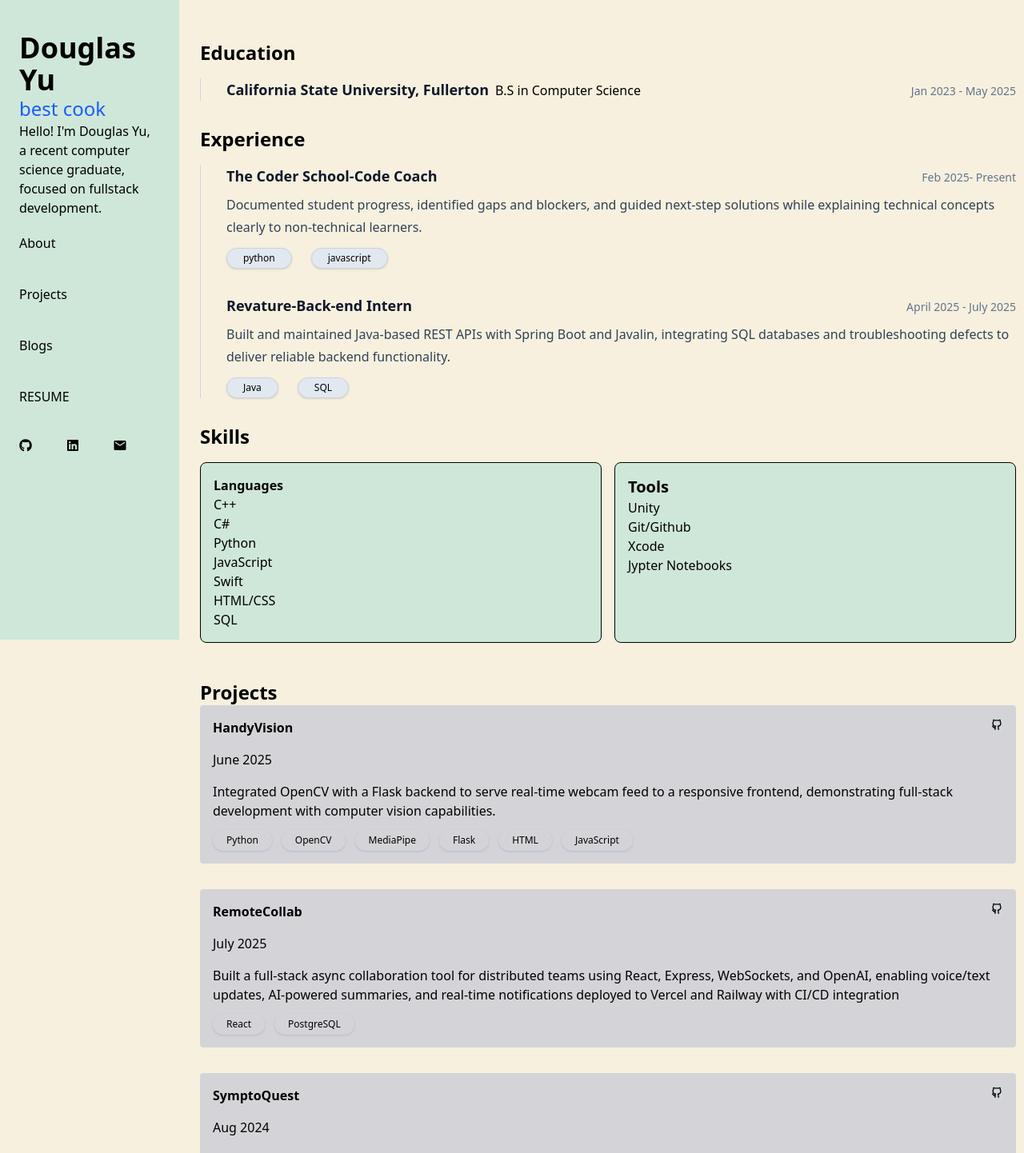
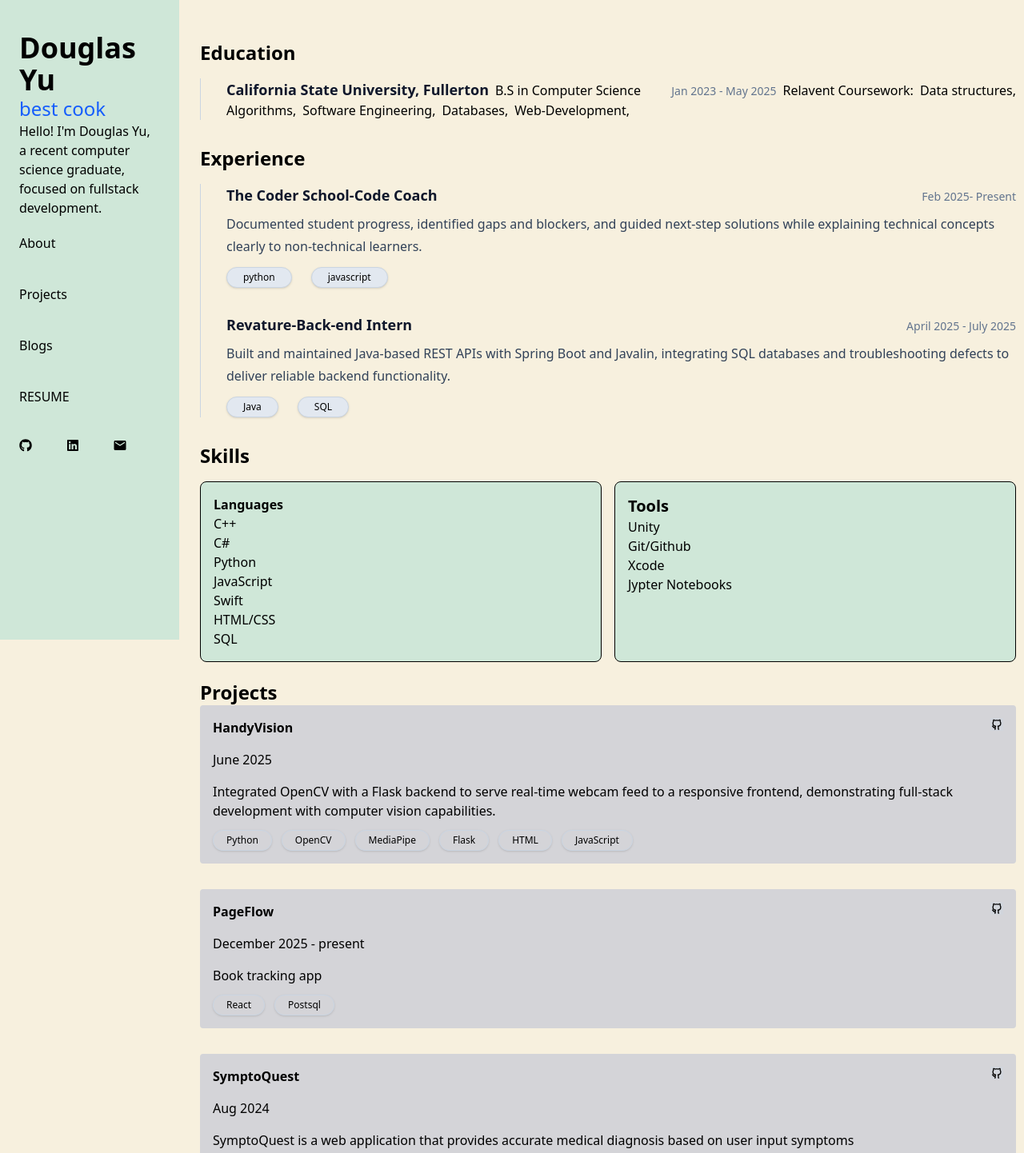
Before and after one commit to Douglasmyu/react-portfolio, a React (Vite) app: page / in a window 1280 px wide. Shown: the top 1442 px of the page at 80% size. Built offline with nearby package versions, Linux system fonts and the light colour scheme.

Commit message:
courses added

```diff
--- a/src/info.json
+++ b/src/info.json
@@ -9,12 +9,13 @@
             "link": "https://github.com/Douglasmyu/HandyVision"
         },
         {
-            "title": "RemoteCollab",
-            "skills": ["React", "PostgreSQL"],
-            "date": "July 2025",
-            "summary": "Built a full-stack async collaboration tool for distributed teams using React, Express, WebSockets, and OpenAI, enabling voice/text updates, AI-powered summaries, and real-time notifications deployed to Vercel and Railway with CI/CD integration",
-            "link": "https://github.com/Douglasmyu/remote-collab-react"
+            "title":"PageFlow",
+            "skills": ["React", "Postsql"],
+            "date":"December 2025 - present",
+            "summary": "Book tracking app",
+            "link": "https://github.com/Douglasmyu/PageFlow"
         },
+
         {
             "title": "SymptoQuest",
             "skills": ["svelte/sveltekit","Firebase"],
--- a/src/sections/About.jsx
+++ b/src/sections/About.jsx
@@ -23,6 +23,10 @@ return (
                 </h3>
               <h4>{item.major}</h4>
               <span className='ml-auto text-sm text-slate-500'>{item.time}</span>
+              <p>Relavent Coursework:</p>
+              {item.courses.map((courseItems, i) =>(
+                <p key = {i}>{courseItems},</p>
+              ))}
             </div>
           </li>
         ))}
--- a/src/xp.json
+++ b/src/xp.json
@@ -22,7 +22,7 @@
             "school": "California State University, Fullerton",
             "major": "B.S in Computer Science",
             "time": "Jan 2023 - May 2025",
-            "courses":["data structures","Algorithms","Software Engineering","","","","",""]
+            "courses":["Data structures","Algorithms","Software Engineering","Databases","Web-Development"]
 
         }
     ]
```
Also changed, not shown: 1 other file (tests, documents, lock files or other folders).
